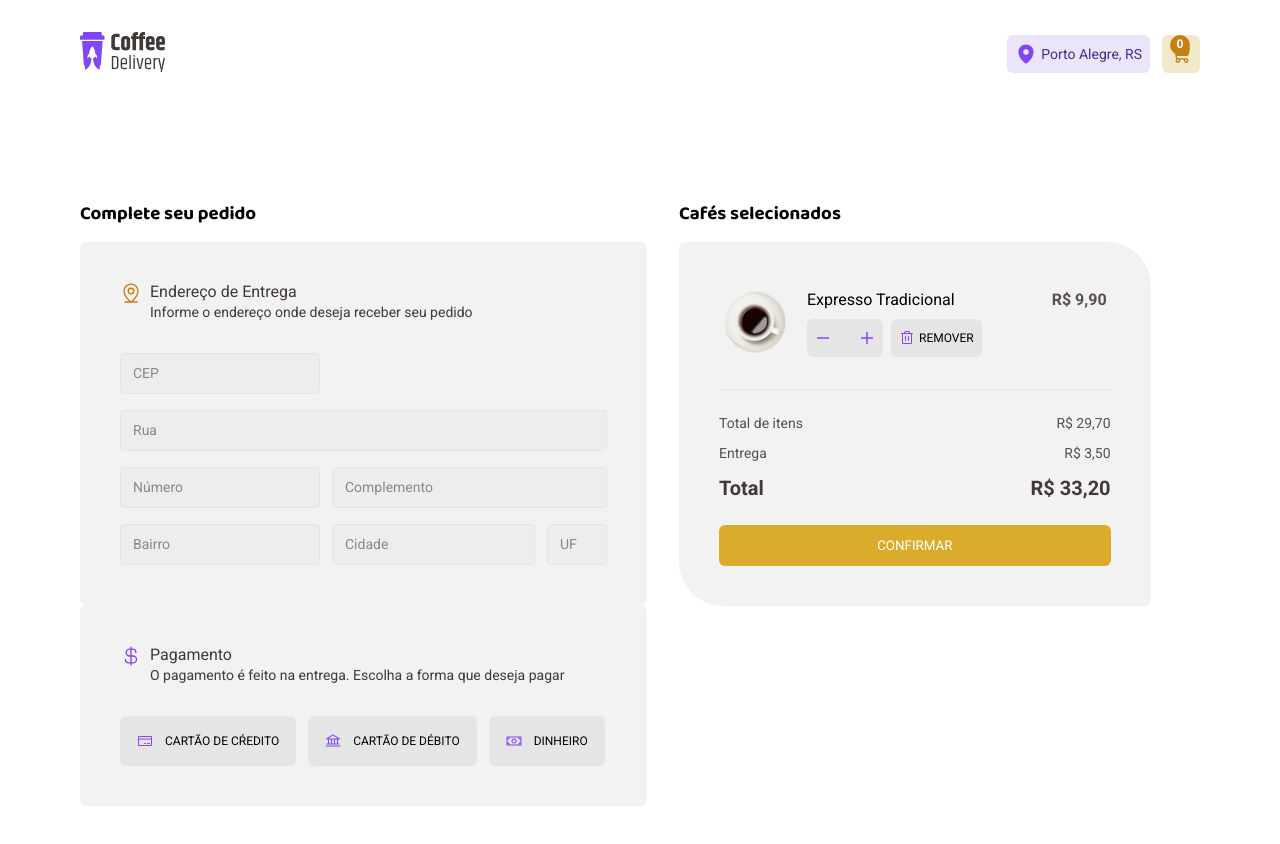
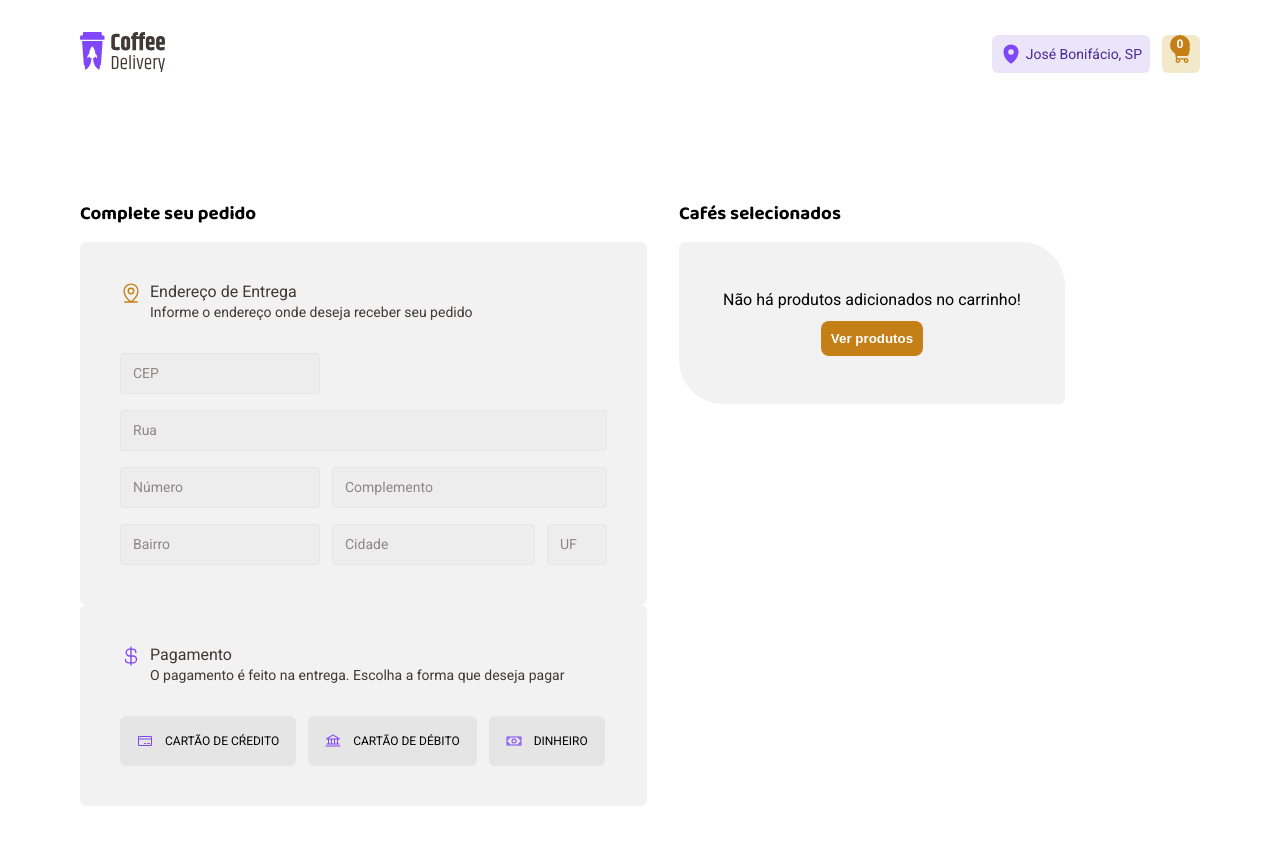
Before and after one commit to guilhermezaparoli/Coffee-Delivery, a React (Vite) app: page /checkout in a window 1280 px wide. Shown: the top 844 px of the page. Built offline with nearby package versions, Linux system fonts and the light colour scheme.

Commit message:
Feat: Add items cart, total price and function to remove item from cart

```diff
--- a/src/components/Buttons/RemoveButton/index.tsx
+++ b/src/components/Buttons/RemoveButton/index.tsx
@@ -4,13 +4,14 @@ import * as C from './styles'
 
 interface SecondaryButtonProps {
     text: string,
-    icon?: IconProps
+    icon?: IconProps,
+    onClick: () => void
 }
 
-export function RemoveButton({ text, icon }: SecondaryButtonProps) {
+export function RemoveButton({ text, icon, onClick }: SecondaryButtonProps) {
     return (
         <>
-            <C.ButtonStyled>
+            <C.ButtonStyled onClick={onClick}>
                 <C.BlockTextIcon>
                     <>
                         {icon}
--- a/src/components/CoffeeCard/index.tsx
+++ b/src/components/CoffeeCard/index.tsx
@@ -26,6 +26,7 @@ interface CoffeeCardProps {
     description: string;
     price: string;
     image: string;
+    priceNumber: number
   };
   index: number;
 }
--- a/src/components/Header/index.tsx
+++ b/src/components/Header/index.tsx
@@ -22,7 +22,7 @@ export function Header() {
         <C.LocationAndCart>
           <C.CardLocation>
             <C.IconMapPin />
-            <C.TextCardLocation>Porto Alegre, RS</C.TextCardLocation>
+            <C.TextCardLocation>José Bonifácio, SP</C.TextCardLocation>
           </C.CardLocation>
           <C.CartStatus>
             <Link to={'/checkout'}>
--- a/src/contexts/CartContext.tsx
+++ b/src/contexts/CartContext.tsx
@@ -6,13 +6,14 @@ interface CartContextType {
    setItemsCart: (value: ItemsCardType[]) => void
 }
 
-interface ItemsCardType {
+export interface ItemsCardType {
     amount: number,
     description: string,
     id: number,
     image:string,
     name:string,
     price:string,
+    priceNumber:number,
     tag: string[]
 }
 
--- a/src/pages/Checkout/index.tsx
+++ b/src/pages/Checkout/index.tsx
@@ -10,52 +10,103 @@ import * as C from './styles';
 import { InputText } from '../../components/InputText';
 import { SelectPayment } from '../../components/SelectPayment';
 import { AmountItems } from '../../components/AmountItems';
+import CoffeeExpressoTrad from '../../assets/images/type-expresso.svg';
 import CoffeeExpressoAme from '../../assets/images/type-americano.svg';
+import CoffeeExpressoCre from '../../assets/images/type-expresso-cremoso.svg';
+import CoffeeExpressoGel from '../../assets/images/type-caf-gelado.svg';
+import CoffeeLeite from '../../assets/images/type-caf-com-leite.svg';
+import CoffeeLatte from '../../assets/images/type-latte.svg';
+import CoffeeCappuccino from '../../assets/images/type-capuccino.svg';
+import CoffeeMocaccino from '../../assets/images/type-mochaccino.svg';
+import CoffeeMacchiato from '../../assets/images/type-macchiato.svg';
+import CoffeeChocolateQuente from '../../assets/images/type-chocolate-quente.svg';
+import CoffeeCubano from '../../assets/images/type-cubano.svg';
+import CoffeeHavaiano from '../../assets/images/type-havaiano.svg';
+import CoffeeArabe from '../../assets/images/typerabe.svg';
+import CoffeeIrlandes from '../../assets/images/type-irlands.svg';
 import { RemoveButton } from '../../components/Buttons/RemoveButton';
 import { ConfirmButton } from '../../components/Buttons/ConfirmButton';
-import { Link } from 'react-router-dom';
-import { useState } from 'react';
+import { Link, useNavigate } from 'react-router-dom';
+import { useContext, useEffect, useState } from 'react';
 import { useForm } from 'react-hook-form';
-import {zodResolver} from "@hookform/resolvers/zod";
-import * as zod from "zod";
+import { zodResolver } from '@hookform/resolvers/zod';
+import * as zod from 'zod';
 import 'react-toastify/dist/ReactToastify.css';
-import {toast } from 'react-toastify';
+import { toast } from 'react-toastify';
+import { CartContext } from '../../contexts/CartContext';
 
-
-interface handleNewOrderData{
-  cep: string,
-  rua: string,
-  numero: string,
-  complemento: string,
-  bairro: string,
-  cidade: string,
-  uf: string
+interface handleNewOrderData {
+  cep: string;
+  rua: string;
+  numero: string;
+  complemento: string;
+  bairro: string;
+  cidade: string;
+  uf: string;
 }
 
 export function Checkout() {
   const [typePaymentSelected, setTypePaymentSelected] = useState<string>('');
   const newOrderValidationSchema = zod.object({
-    cep: zod.string().min(8, "teste"),
-    rua: zod.string().min(3, "Informe a rua"),
-    numero: zod.string().min(1, "Informe o número"),
+    cep: zod.string().min(8, 'teste'),
+    rua: zod.string().min(3, 'Informe a rua'),
+    numero: zod.string().min(1, 'Informe o número'),
     complemento: zod.string(),
-    bairro: zod.string().min(3, "Informe o bairro"),
-    cidade: zod.string().min(2, "Informe a cidade"),
-    uf: zod.string().min(2, "Informe a UF correta")
-  })
-  const { register, handleSubmit, formState: {errors} } = useForm<handleNewOrderData>({
-    resolver: zodResolver(newOrderValidationSchema)
+    bairro: zod.string().min(3, 'Informe o bairro'),
+    cidade: zod.string().min(2, 'Informe a cidade'),
+    uf: zod.string().min(2, 'Informe a UF correta'),
   });
-  // const navigate = useNavigate()
+  const {
+    register,
+    handleSubmit,
+    formState: { errors },
+  } = useForm<handleNewOrderData>({
+    resolver: zodResolver(newOrderValidationSchema),
+  });
+  const navigate = useNavigate();
 
   function handleNewOrder(data: handleNewOrderData) {
     console.log(data);
 
-
-    // navigate("/order-success")
+    navigate('/order-success');
   }
 
+  const { itemsCart, setItemsCart } = useContext(CartContext);
+
+  const images = [
+    CoffeeExpressoTrad,
+    CoffeeExpressoAme,
+    CoffeeExpressoCre,
+    CoffeeExpressoGel,
+    CoffeeLeite,
+    CoffeeLatte,
+    CoffeeCappuccino,
+    CoffeeMacchiato,
+    CoffeeMocaccino,
+    CoffeeChocolateQuente,
+    CoffeeCubano,
+    CoffeeHavaiano,
+    CoffeeArabe,
+    CoffeeIrlandes,
+  ];
+
+  const totalPrice = itemsCart.reduce((acc, curr) => acc + curr.priceNumber, 0);
   toast.success('🦄 Wow so easy!');
+
+
+  function removeItem(toDelet: number){
+    console.log(toDelet)
+const itemToDelete = itemsCart.findIndex((item) => item.id == toDelet )
+
+if(itemToDelete !== -1){
+  itemsCart.splice(itemToDelete, 1);
+}
+
+setItemsCart([...itemsCart])
+
+  }
+
+  useEffect(()=> {}, [itemsCart])
 
   return (
     <C.Global>
@@ -91,7 +142,7 @@ export function Checkout() {
                 errors={errors.numero ? true : false}
                 placeHolder="Número"
                 style={{ width: '200px' }}
-                register={{ ...register('numero')}}
+                register={{ ...register('numero') }}
               />
               <InputText
                 type="text"
@@ -165,27 +216,32 @@ export function Checkout() {
       <C.RightBlock>
         <h3>Cafés selecionados</h3>
 
+        {itemsCart.length > 0 ? (
           <C.CartBlock>
-          <C.ItemCart>
-            <img src={CoffeeExpressoAme} alt="" />
+            {itemsCart.map((item) => (
+              <C.ItemCart key={item.id}>
+                <img src={images[item.id]} alt="" />
 
                 <C.NameAmountRemoveItemContainer>
-              <p>Expresso Tradicional</p>
+                  <p>{item.name}</p>
 
                   <C.AmountAndRemoveContainer>
-                <AmountItems  />
-                <RemoveButton icon={<Trash />} text="REMOVER" />
+                    <AmountItems amountItems={item.amount} />
+                    <RemoveButton icon={<Trash />} onClick={() => removeItem(item.id)} text="REMOVER" />
                   </C.AmountAndRemoveContainer>
                 </C.NameAmountRemoveItemContainer>
-            <C.Price>R$ 9,90</C.Price>
+                <C.Price>R$ {item.price}</C.Price>
               </C.ItemCart>
+            ))}
 
             <C.DivisionLine />
 
             <C.Checkout>
               <C.LineCheckout>
                 <C.SimpleText>Total de itens</C.SimpleText>
-              <C.SimpleText>R$ 29,70</C.SimpleText>
+                <C.SimpleText>
+                  R$ {totalPrice.toFixed(2).replace('.', ',')}
+                </C.SimpleText>
               </C.LineCheckout>
 
               <C.LineCheckout>
@@ -195,7 +251,9 @@ export function Checkout() {
 
               <C.LineCheckout>
                 <C.BoldText>Total</C.BoldText>
-              <C.BoldText>R$ 33,20</C.BoldText>
+                <C.BoldText>
+                  R$ {(totalPrice + 3.5).toFixed(2).replace('.', ',')}
+                </C.BoldText>
               </C.LineCheckout>
             </C.Checkout>
             <Link to={'/order-success'}>
@@ -205,6 +263,18 @@ export function Checkout() {
               />
             </Link>
           </C.CartBlock>
+        ) : (
+          <C.CartNoItems>
+            <C.ItemNoItemsCart>
+
+                <p>Não há produtos adicionados no carrinho!</p>
+                <Link to={"/"}>
+                <C.ButtonSeeProducts>Ver produtos</C.ButtonSeeProducts>
+                </Link>
+
+            </C.ItemNoItemsCart>
+          </C.CartNoItems>
+        )}
       </C.RightBlock>
     </C.Global>
   );
--- a/src/pages/Checkout/styles.ts
+++ b/src/pages/Checkout/styles.ts
@@ -87,10 +87,11 @@ export const RightBlock = styled.div`
 
 export const CartBlock = styled(BaseBlock)`
 border-radius: 6px 44px;
+
 `
 
 export const ItemCart = styled.div`
-padding: 8px 4px;
+padding: 8px 4px 20px;
 
 
 display: flex;
@@ -100,6 +101,31 @@ gap: 20px;
   width: 64px;
   height: 64px;
 }
+border-bottom: 1px solid rgba(140, 136, 136, 0.20);
+
+`
+export const CartNoItems = styled(BaseBlock)`
+
+
+border-radius: 6px 44px;
+
+`
+
+export const ItemNoItemsCart = styled.div`
+padding: 8px 4px;
+
+
+display: flex;
+flex-direction: column;
+align-items: center;
+justify-content: center;
+gap: 10px;
+
+> img {
+  width: 64px;
+  height: 64px;
+}
+
 `
 
 export const NameAmountRemoveItemContainer = styled.div`
@@ -155,3 +181,19 @@ line-height: 1.3;
 color: ${({theme}) => theme["base-subtitle"]};
 
 `
+
+export const ButtonSeeProducts = styled.button`
+border: none;
+
+padding: 10px;
+color: ${({theme}) => theme["white"]};
+font-weight: 700;
+border-radius: 8px;
+background-color: ${({theme}) => theme["yellow-dark"]};
+cursor: pointer;
+
+transition: 0.3s;
+&:hover {
+  filter: brightness(0.9);
+}
+`
```
Lines whose indentation alone changed are shown as unchanged.
